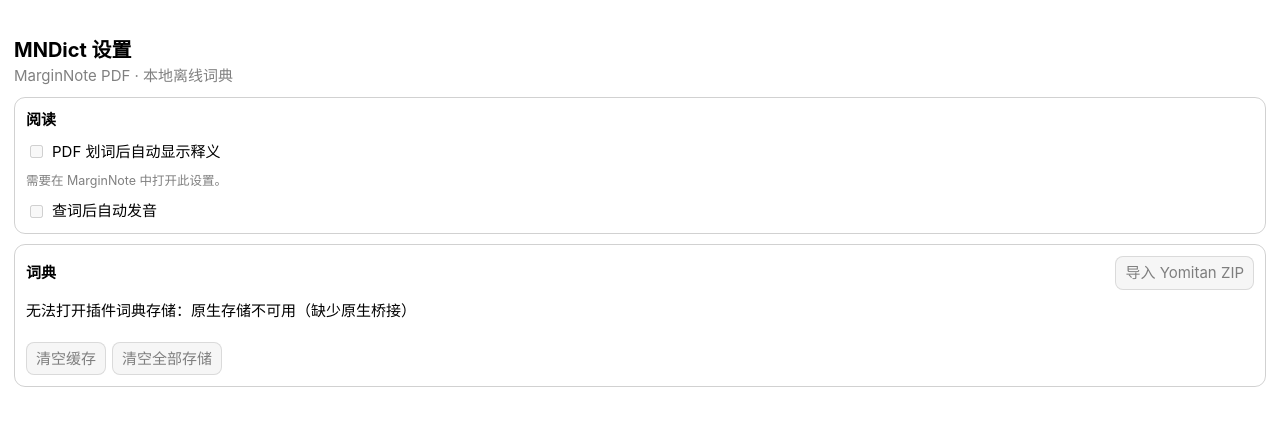
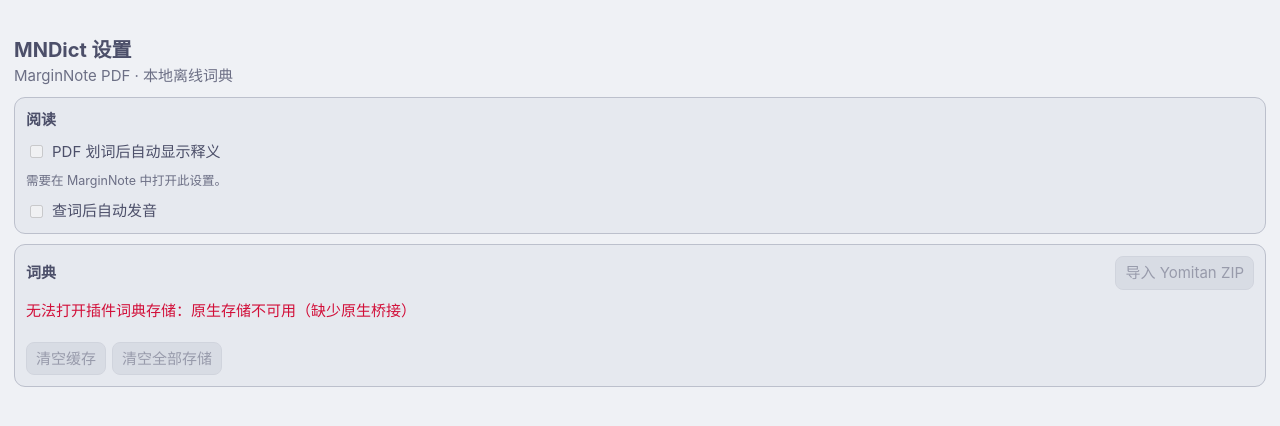
Before and after one commit to kekeqwq/MNDict, a React (Vite) app: page / in a window 1280 px wide. Shown: the top 426 px of the page. Built offline with nearby package versions, Linux system fonts and the light colour scheme.

Commit message:
Match MNDict Catppuccin palette to MarginNote interface template

```diff
--- a/native/main.js
+++ b/native/main.js
@@ -69,8 +69,9 @@ function mndictShow(ctx, mode, text) {
     return;
   }
   if (ctx.panel && ctx.settingsVisible !== (mode === "workspace")) mndictClose(ctx);
-  ctx.openState = { mode: mode, text: text };
-  mndictLog("show mode=" + mode);
+  var theme = app.currentTheme;
+  ctx.openState = { mode: mode, text: text, theme: theme == null ? null : String(theme) };
+  mndictLog("show mode=" + mode + " theme=" + ctx.openState.theme);
   if (!ctx.panel) {
     var panel = AddonWebPanel.panel();
     if (!panel) {
--- a/package.json
+++ b/package.json
@@ -12,7 +12,7 @@
     "lint:fix": "eslint . --fix",
     "typecheck": "tsc --noEmit",
     "check": "eslint . --max-warnings=0 && tsc --noEmit",
-    "test": "tsx test/dictionary.test.ts && tsx test/archive.test.ts"
+    "test": "tsx test/dictionary.test.ts && tsx test/archive.test.ts && tsx test/theme.test.ts"
   },
   "dependencies": {
     "@zip.js/zip.js": "^2.25.0",
--- a/src/App.tsx
+++ b/src/App.tsx
@@ -3,6 +3,7 @@ import { isJapanese, playAudio } from "./audio";
 import { dropArchive, listArchives, loadArchive, saveArchive } from "./archive";
 import { createDictionaryStore, PARSER_VERSION, type Dictionary, type Match } from "./dictionary";
 import { Glossary } from "./glossary";
+import { resolvePalette } from "./theme";
 import { scopeDictionaryCss } from "./yomitan";
 
 const host = typeof mn === "undefined" ? undefined : mn;
@@ -52,6 +53,7 @@ function Results({ state, css }: { state: QueryResult | null; css: string }) {
 export function App() {
   const [mode, setMode] = useState<"workspace" | "mini" | null>(
     () => (host && __MN_NATIVE_BRIDGE__) ? null : "workspace");
+  const [palette, setPalette] = useState(() => resolvePalette(undefined, host?.theme));
   const [dictionaries, setDictionaries] = useState<Dictionary[]>([]);
   const [autoLookup, setAutoLookup] = useState<boolean | null>(null);
   const [autoPlay, setAutoPlay] = useState<boolean | null>(null);
@@ -85,8 +87,9 @@ export function App() {
   useEffect(() => {
     let active = true;
     function applyOpen(data: unknown) {
-      const open = data as { mode?: unknown; text?: unknown } | null;
+      const open = data as { mode?: unknown; text?: unknown; theme?: unknown } | null;
       if (open?.mode !== "mini" && open?.mode !== "workspace") return;
+      setPalette(resolvePalette(open.theme, host?.theme));
       setMode(open.mode);
       if (open.mode === "workspace") host?.size(480, 640); // 迷你查词卡尺寸由原生固定定位决定，不覆盖
       if (open.mode === "mini" && typeof open.text === "string") {
@@ -242,14 +245,14 @@ export function App() {
   }
 
   // 模式未定时渲染空白，避免设置界面在查词时闪现
-  if (mode === null) return <main className="popup" aria-busy="true" />;
+  if (mode === null) return <main className="popup" data-palette={palette} aria-busy="true" />;
 
-  if (mode === "mini") return <main className="popup">
+  if (mode === "mini") return <main className="popup" data-palette={palette}>
     <div className="drag-title" aria-hidden="true">MNDict</div>
     {result ? <Results state={result} css={dictCss} /> : <p role="status">正在查词…</p>}
   </main>;
 
-  return <main className="settings">
+  return <main className="settings" data-palette={palette}>
     <header className="top"><div><h1>MNDict 设置</h1><p>MarginNote PDF · 本地离线词典</p></div>
       {host ? <button type="button" onClick={() => host.close()}>关闭</button> : null}</header>
     <section className="group">
--- a/src/app.css
+++ b/src/app.css
@@ -1,45 +1,54 @@
-:root { color-scheme: light dark; font: 15px/1.45 -apple-system, BlinkMacSystemFont, sans-serif; color: CanvasText; background: Canvas; }
+@import "./palette.css";
+
+:root { font: 15px/1.45 -apple-system, BlinkMacSystemFont, sans-serif; color: var(--ctp-text); background: var(--ctp-base); }
 * { box-sizing: border-box; }
 body { margin: 0; padding: var(--mn-drag-h, 36px) 14px 14px; }
 h1, h2, p, ul { margin: 0; }
 h1 { font-size: 20px; }
 h2 { font-size: 15px; }
-small, .top p { color: GrayText; }
+small, .top p { color: var(--ctp-subtext0); }
 button, input { font: inherit; }
-button, .file-label, .search input { border: 1px solid color-mix(in srgb, CanvasText 24%, transparent); border-radius: 8px; padding: 5px 9px; }
-button, .file-label { color: CanvasText; background: ButtonFace; cursor: pointer; }
+button, .file-label, .search input { border: 1px solid var(--ctp-surface1); border-radius: 8px; padding: 5px 9px; }
+button, .file-label { color: var(--ctp-text); background: var(--ctp-surface0); cursor: pointer; }
+button:enabled:hover, .file-label:not(:has(input:disabled)):hover { background: var(--ctp-surface1); }
 button:disabled, .file-label:has(input:disabled) { opacity: .5; cursor: default; }
-input { accent-color: #6d55bd; }
+:focus-visible { outline: 2px solid var(--ctp-mauve); outline-offset: 2px; }
+::selection { background: var(--ctp-surface2); color: var(--ctp-text); }
+input, progress { accent-color: var(--ctp-mauve); }
+a { color: var(--ctp-blue); }
+[role="alert"] { color: var(--ctp-red); }
 .settings, .group { display: grid; gap: 10px; }
-.group { padding: 11px; border: 1px solid color-mix(in srgb, CanvasText 18%, transparent); border-radius: 11px; }
+.group { padding: 11px; border: 1px solid var(--ctp-surface1); border-radius: 11px; background: var(--ctp-mantle); }
 .top, .actions, .search, .switch, .dict-name { display: flex; align-items: center; gap: 6px; }
 .top { justify-content: space-between; }
 .file-label { position: relative; }
-.file-label:focus-within { outline: 2px solid Highlight; }
+.file-label:focus-within { outline: 2px solid var(--ctp-mauve); outline-offset: 2px; }
 .file-label input { position: absolute; inset: 0; width: 100%; opacity: 0; cursor: inherit; }
 .library { list-style: none; padding: 0; display: grid; gap: 6px; }
 .library li { display: flex; justify-content: space-between; gap: 6px; flex-wrap: wrap; align-items: center; }
 .dict-name { min-width: 0; overflow-wrap: anywhere; }
 .dict-name small { display: block; }
 .confirm { width: 100%; display: flex; flex-wrap: wrap; align-items: center; gap: 6px; }
-.search input { background: Canvas; color: CanvasText; min-width: 0; flex: 1; }
+.search input { background: var(--ctp-base); color: var(--ctp-text); min-width: 0; flex: 1; }
+.search input::placeholder { color: var(--ctp-subtext0); }
 .popup { display: grid; gap: 6px; }
 :root[data-mode="mini"] body { padding-top: 2px; }
-.drag-title { text-align: center; font-size: 10px; font-weight: 600; letter-spacing: 0.4px; color: GrayText; line-height: 16px; user-select: none; }
+.drag-title { text-align: center; font-size: 10px; font-weight: 600; letter-spacing: 0.4px; color: var(--ctp-subtext0); line-height: 16px; user-select: none; }
 .results .meta { display: flex; align-items: center; gap: 6px; }
 .results .meta .audio { margin-inline-start: auto; }
 .results { overflow-wrap: anywhere; }
 .results h2 { font-size: 19px; }
-.results article { border-top: 1px solid color-mix(in srgb, CanvasText 18%, transparent); margin-top: 6px; padding-top: 6px; }
+.results article { border-top: 1px solid var(--ctp-surface1); margin-top: 6px; padding-top: 6px; }
 .results header { display: flex; gap: 8px; align-items: baseline; }
 .results ul { white-space: pre-wrap; padding-inline-start: 20px; }
 progress { max-width: 100%; }
-.log { font: 12px/1.6 ui-monospace, SFMono-Regular, monospace; max-height: 128px; overflow: auto; padding: 6px 8px; border-radius: 8px; background: color-mix(in srgb, CanvasText 7%, transparent); overflow-wrap: anywhere; }
+.log { font: 12px/1.6 ui-monospace, SFMono-Regular, monospace; max-height: 128px; overflow: auto; padding: 6px 8px; border-radius: 8px; background: var(--ctp-crust); overflow-wrap: anywhere; }
 .results header { display: flex; gap: 8px; align-items: baseline; }
 .audio { display: inline-flex; gap: 4px; margin-inline-start: auto; }
 .audio button { padding: 2px 8px; border-radius: 999px; font-size: 12px; }
-.audio .ask-ai { font-weight: 600; color: #fff; background: #8b5cf6; border-color: #8b5cf6; }
-.glossary { overflow-wrap: anywhere; line-height: 1.62; container-type: inline-size; --text-color: CanvasText; --fg-color: CanvasText; }
+.audio .ask-ai { font-weight: 600; color: var(--ctp-base); background: var(--ctp-mauve); border-color: var(--ctp-mauve); }
+.audio .ask-ai:enabled:hover { background: color-mix(in srgb, var(--ctp-mauve) 90%, var(--ctp-text)); }
+.glossary { overflow-wrap: anywhere; line-height: 1.62; container-type: inline-size; --text-color: var(--ctp-text); --fg-color: var(--ctp-text); }
 .glossary p, .glossary ol, .glossary ul { margin: 5px 0; }
 .glossary li { margin: 3px 0; }
 .glossary table { border-collapse: collapse; margin: 4px 0; }
--- /dev/null
+++ b/src/palette.css
@@ -0,0 +1,60 @@
+/* Official Catppuccin Latte and Macchiato hex values (MIT; see CATPPUCCIN-LICENSE). */
+:root {
+  color-scheme: light;
+  --ctp-rosewater: #dc8a78;
+  --ctp-flamingo: #dd7878;
+  --ctp-pink: #ea76cb;
+  --ctp-mauve: #8839ef;
+  --ctp-red: #d20f39;
+  --ctp-maroon: #e64553;
+  --ctp-peach: #fe640b;
+  --ctp-yellow: #df8e1d;
+  --ctp-green: #40a02b;
+  --ctp-teal: #179299;
+  --ctp-sky: #04a5e5;
+  --ctp-sapphire: #209fb5;
+  --ctp-blue: #1e66f5;
+  --ctp-lavender: #7287fd;
+  --ctp-text: #4c4f69;
+  --ctp-subtext1: #5c5f77;
+  --ctp-subtext0: #6c6f85;
+  --ctp-overlay2: #7c7f93;
+  --ctp-overlay1: #8c8fa1;
+  --ctp-overlay0: #9ca0b0;
+  --ctp-surface2: #acb0be;
+  --ctp-surface1: #bcc0cc;
+  --ctp-surface0: #ccd0da;
+  --ctp-base: #eff1f5;
+  --ctp-mantle: #e6e9ef;
+  --ctp-crust: #dce0e8;
+}
+
+:root:has(main[data-palette="macchiato"]) {
+  color-scheme: dark;
+  --ctp-rosewater: #f4dbd6;
+  --ctp-flamingo: #f0c6c6;
+  --ctp-pink: #f5bde6;
+  --ctp-mauve: #c6a0f6;
+  --ctp-red: #ed8796;
+  --ctp-maroon: #ee99a0;
+  --ctp-peach: #f5a97f;
+  --ctp-yellow: #eed49f;
+  --ctp-green: #a6da95;
+  --ctp-teal: #8bd5ca;
+  --ctp-sky: #91d7e3;
+  --ctp-sapphire: #7dc4e4;
+  --ctp-blue: #8aadf4;
+  --ctp-lavender: #b7bdf8;
+  --ctp-text: #cad3f5;
+  --ctp-subtext1: #b8c0e0;
+  --ctp-subtext0: #a5adcb;
+  --ctp-overlay2: #939ab7;
+  --ctp-overlay1: #8087a2;
+  --ctp-overlay0: #6e738d;
+  --ctp-surface2: #5b6078;
+  --ctp-surface1: #494d64;
+  --ctp-surface0: #363a4f;
+  --ctp-base: #24273a;
+  --ctp-mantle: #1e2030;
+  --ctp-crust: #181926;
+}
--- /dev/null
+++ b/src/theme.ts
@@ -0,0 +1,15 @@
+export function resolvePalette(template: unknown, bridgeTheme?: "light" | "dark"): "latte" | "macchiato" {
+  switch (typeof template === "string" ? template.trim().toLowerCase() : "") {
+    case "white":
+    case "sepia":
+      return "latte";
+    case "gray":
+    case "grey":
+    case "dark":
+    case "black":
+    case "green":
+      return "macchiato";
+    default:
+      return bridgeTheme === "dark" ? "macchiato" : "latte";
+  }
+}
```
Also changed, not shown: 2 other files (tests, documents, lock files or other folders).
